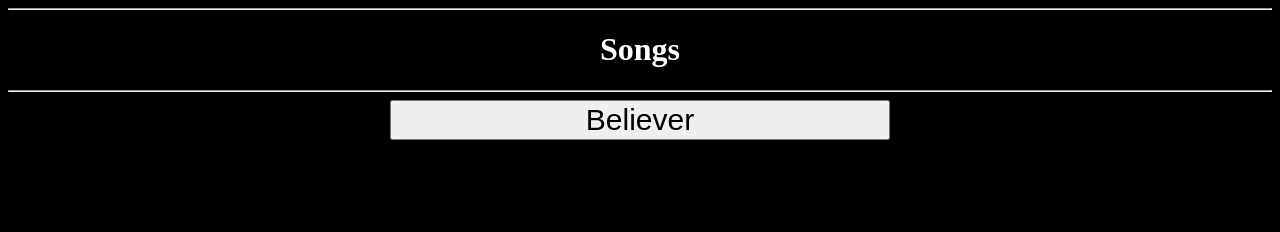
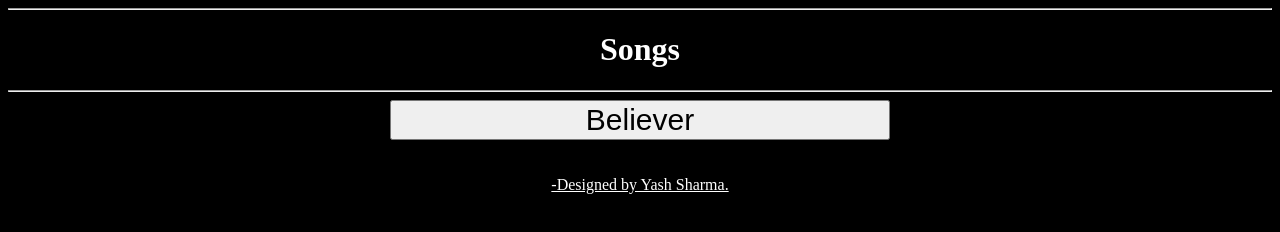
Before and after one commit to yashsharma54321/Website, a plain HTML site: page index.html in a window 1280 px wide. Drawn offline with Linux system fonts and the light colour scheme.

Commit message:
Update index.html

```diff
--- a/index.html
+++ b/index.html
@@ -16,6 +16,8 @@
             Believer
         </button>
         </a>
-
     </body>
+    <footer><br><br>
+        <u>-Designed by Yash Sharma.</u>
+    </footer>
 </html>
```
